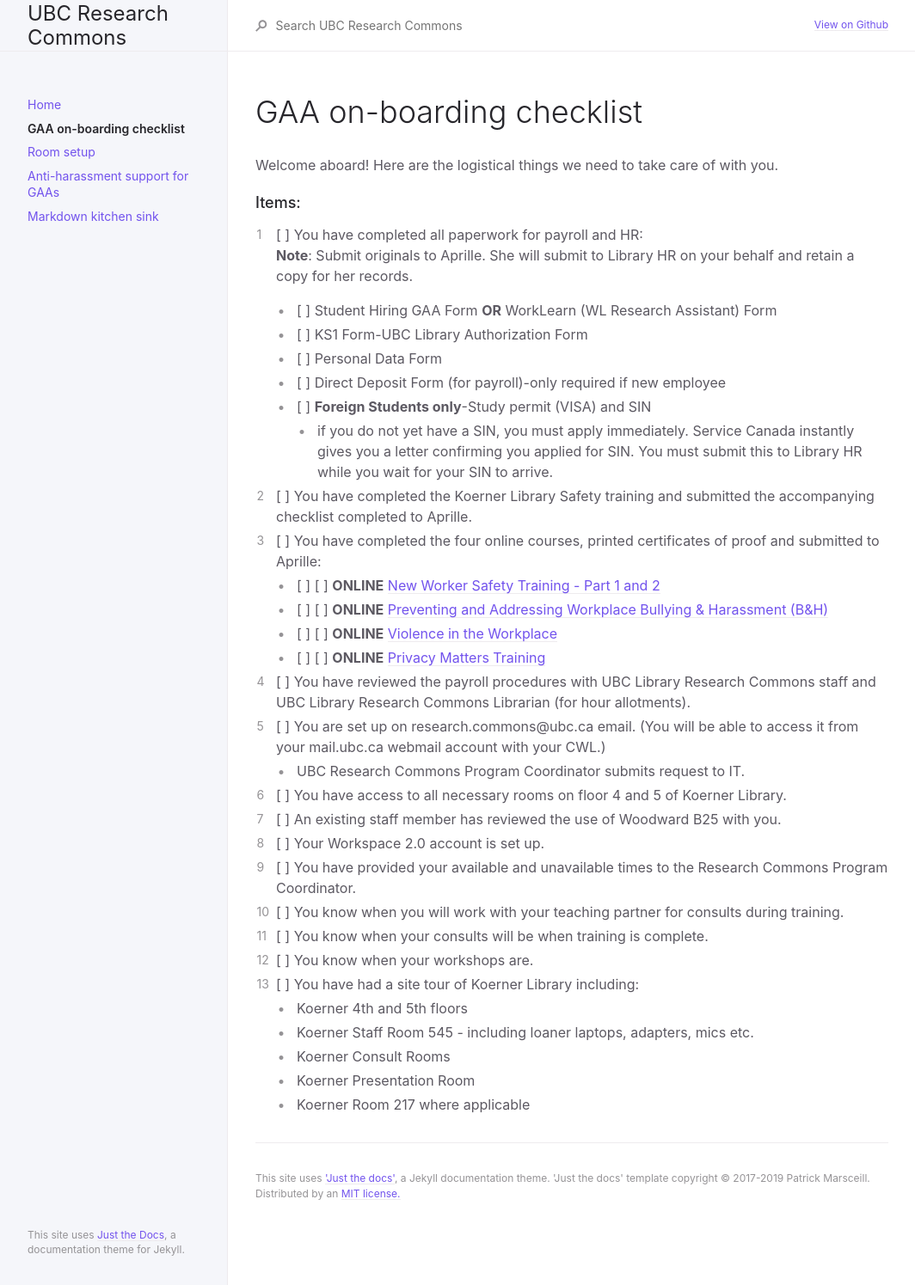
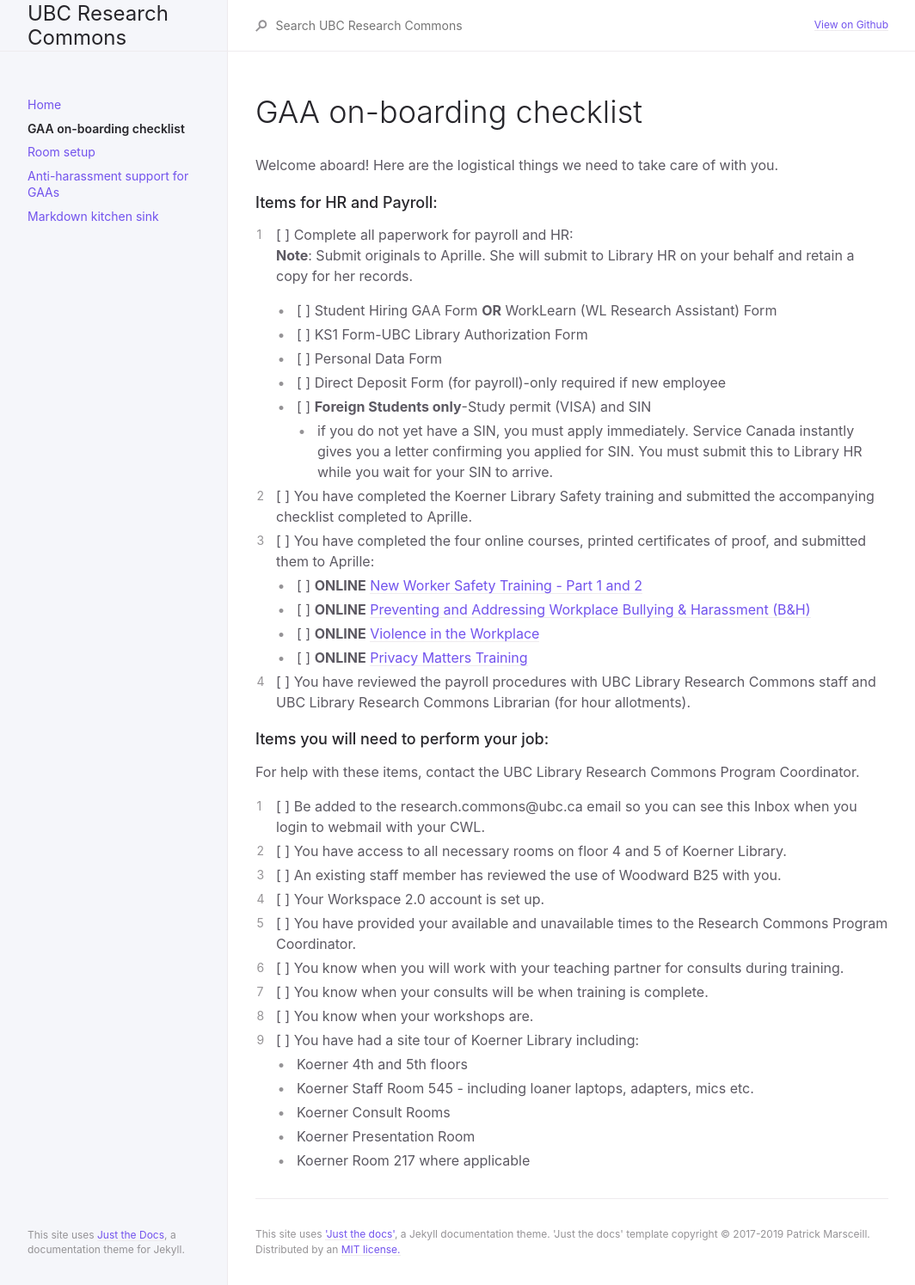
Before and after one commit to sarahblay/rc-docs, a Jekyll site: the page built from docs/onboarding.md, in a window 1280 px wide. Shown: the whole page at 86% size, without its empty margins (107-1171 px from the left). Built offline with Jekyll 4.4.1, drawn with Linux system fonts in a browser that asks for light colours.

Commit message:
Update onboarding.md

```diff
--- a/docs/onboarding.md
+++ b/docs/onboarding.md
@@ -5,8 +5,8 @@ nav_order: 2
 ---
 # GAA on-boarding checklist
 Welcome aboard! Here are the logistical things we need to take care of with you.
-### Items:
-1. \[    \] You have completed all paperwork for payroll and HR:
+### Items for HR and Payroll:
+1. \[    \] Complete all paperwork for payroll and HR:
 **Note**: Submit originals to Aprille. She will submit to Library HR on your behalf and retain a copy for her records.
 
    - \[    \] Student Hiring GAA Form **OR** WorkLearn (WL Research Assistant) Form
@@ -16,15 +16,19 @@ Welcome aboard! Here are the logistical things we need to take care of with you.
    - \[    \] **Foreign Students only**-Study permit (VISA) and SIN
      - if you do not yet have a SIN, you must apply immediately. Service Canada instantly gives you a letter confirming you applied for SIN. You must submit this to Library HR while you wait for your SIN to arrive.
 1. \[    \] You have completed the Koerner Library Safety training and submitted the accompanying checklist completed to Aprille.
-1. \[    \] You have completed the four online courses, printed certificates of proof and submitted to Aprille:
-   - \[    \] \[    \] **ONLINE** [New Worker Safety Training - Part 1 and 2](https://www.hse2.ubc.ca/moodle/course/index.php?categoryid=7)
-   - \[    \] \[    \] **ONLINE** [Preventing and Addressing Workplace Bullying & Harassment (B&H)](https://www.hse2.ubc.ca/moodle/course/index.php?categoryid=6)
-   - \[    \] \[    \] **ONLINE** [Violence in the Workplace](https://www.hse2.ubc.ca/moodle/course/index.php?categoryid=13)
-   - \[    \] \[    \] **ONLINE** [Privacy Matters Training](https://privacymatters.ubc.ca/fundamentals-training)
+1. \[    \] You have completed the four online courses, printed certificates of proof, and submitted them to Aprille:
+   - \[    \] **ONLINE** [New Worker Safety Training - Part 1 and 2](https://www.hse2.ubc.ca/moodle/course/index.php?categoryid=7)
+   - \[    \] **ONLINE** [Preventing and Addressing Workplace Bullying & Harassment (B&H)](https://www.hse2.ubc.ca/moodle/course/index.php?categoryid=6)
+   - \[    \] **ONLINE** [Violence in the Workplace](https://www.hse2.ubc.ca/moodle/course/index.php?categoryid=13)
+   - \[    \] **ONLINE** [Privacy Matters Training](https://privacymatters.ubc.ca/fundamentals-training)
 
 1. \[    \] You have reviewed the payroll procedures with UBC Library Research Commons staff and UBC Library Research Commons Librarian (for hour allotments).
-1. \[    \] You are set up on research.commons@ubc.ca email. (You will be able to access it from your mail.ubc.ca webmail account with your CWL.)
-   - UBC Research Commons Program Coordinator submits request to IT.
+
+### Items you will need to perform your job:
+
+For help with these items, contact the UBC Library Research Commons Program Coordinator.
+
+1. \[    \] Be added to the research.commons@ubc.ca email so you can see this Inbox when you login to webmail with your CWL.
 1. \[    \] You have access to all necessary rooms on floor 4 and 5 of Koerner Library.
 1. \[    \] An existing staff member has reviewed the use of Woodward B25 with you.
 1. \[    \] Your Workspace 2.0 account is set up.
```
